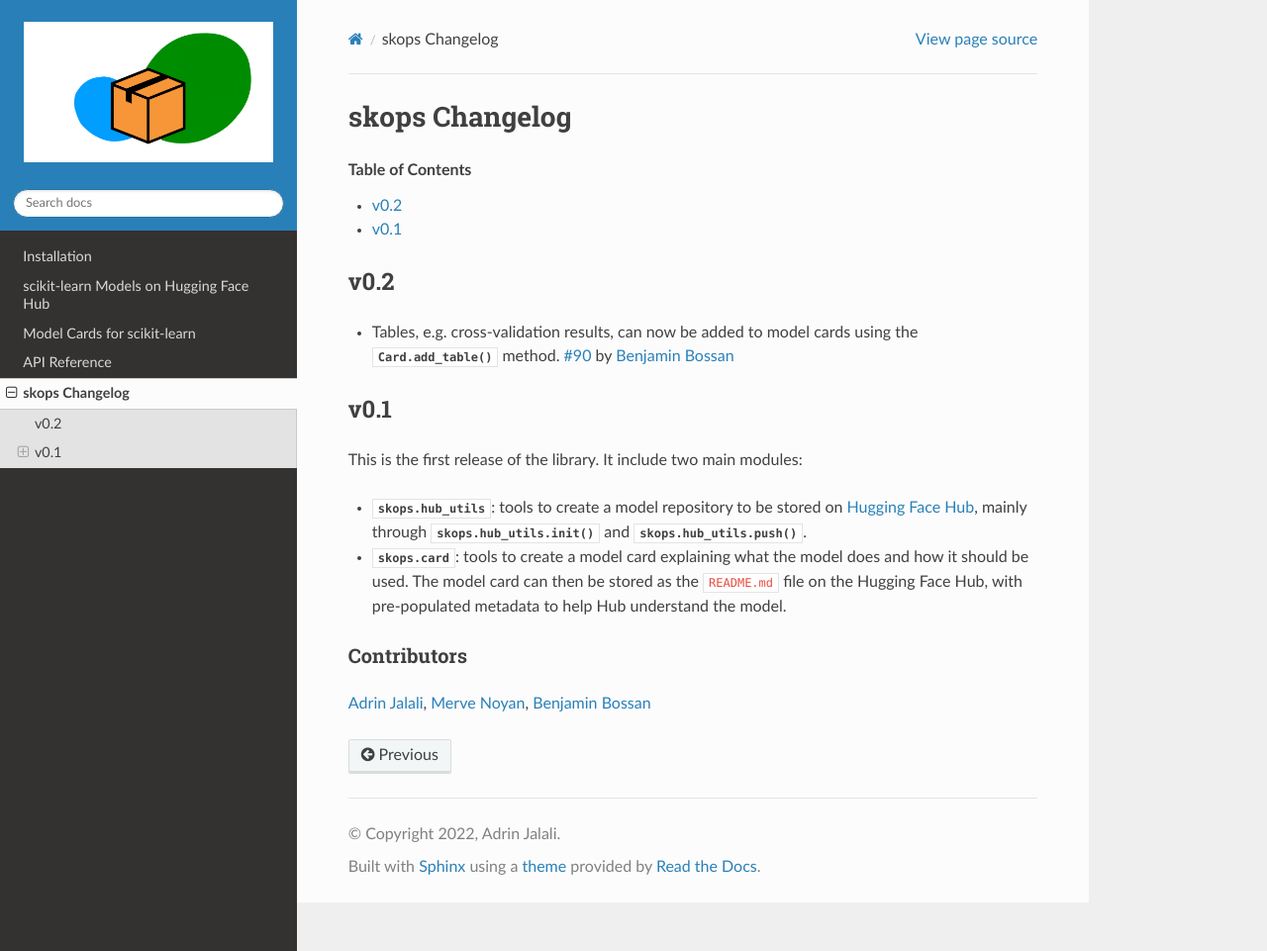
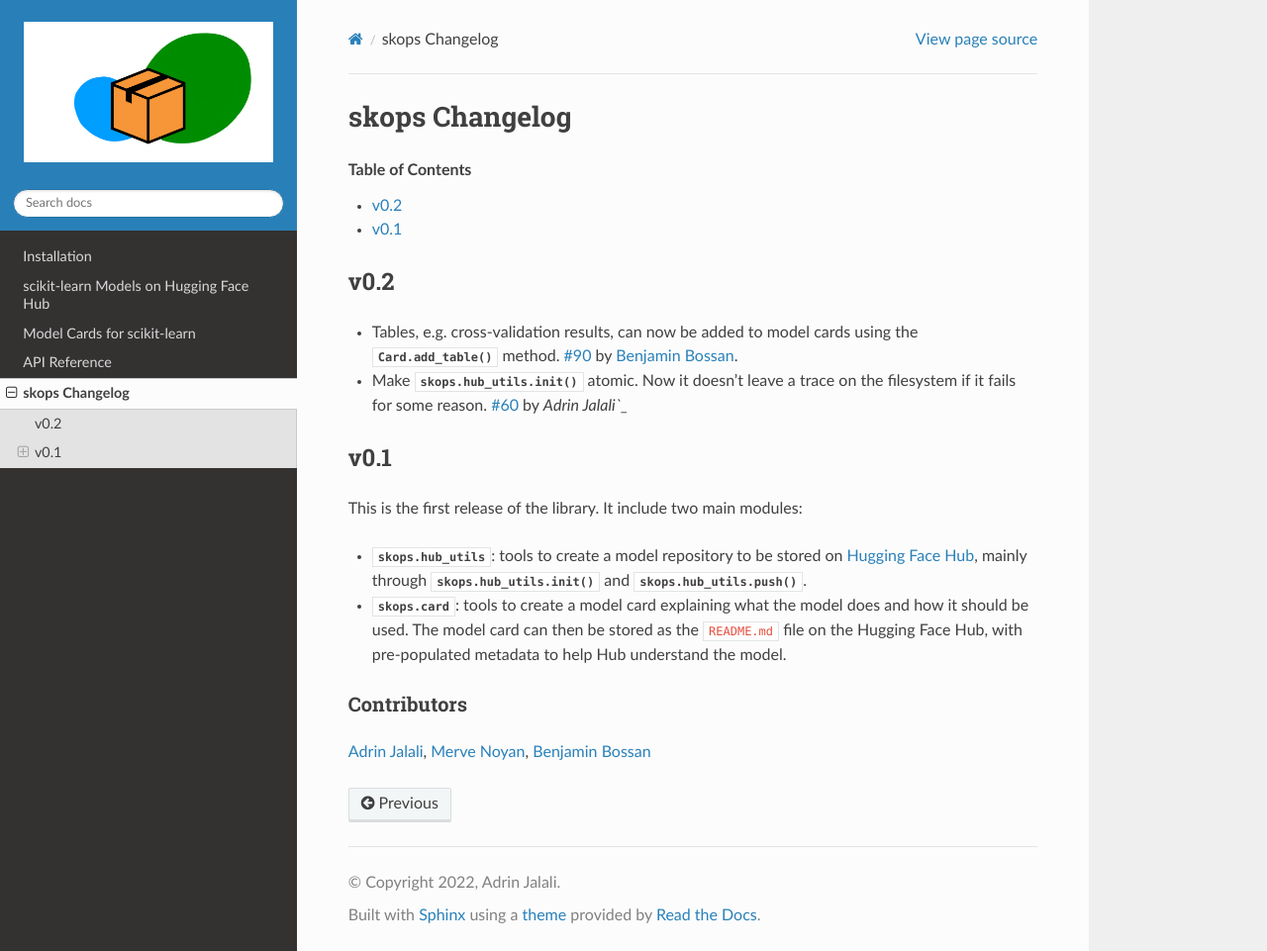
Before and after one commit to skops-dev/skops, a Sphinx documentation site: the page built from docs/changes.rst, in a window 1280 px wide and 961 px high. Shown: the whole window at 99% size. Built offline with Sphinx 7.4.7 and the Read the Docs theme 2.0.0, drawn with Linux system fonts in a browser that asks for light colours.

Commit message:
add changelog

```diff
--- /dev/null
+++ b/docs/_authors.rst
@@ -0,0 +1,10 @@
+
+.. role:: raw-html(raw)
+   :format: html
+
+
+.. _Adrin Jalali: https://github.com/adrinjalali
+
+.. _Benjamin Bossan: https://github.com/BenjaminBossan
+
+.. _Merve Noyan: https://github.com/merveenoyan
--- a/docs/changes.rst
+++ b/docs/changes.rst
@@ -11,7 +13,10 @@ skops Changelog
 v0.2
 ----
 - Tables, e.g. cross-validation results, can now be added to model cards using
-  the :meth:`.Card.add_table` method. :pr:`90` by :user:`Benjamin Bossan <BenjaminBossan>`
+  the :meth:`.Card.add_table` method. :pr:`90` by `Benjamin Bossan`_.
+
+- Make :meth:`skops.hub_utils.init` atomic. Now it doesn't leave a trace on the
+  filesystem if it fails for some reason. :pr:`60` by `Adrin Jalali`_`
 
 v0.1
 ----
```
Also changed, not shown: other parts of docs/changes.rst (+2 -0 lines).
